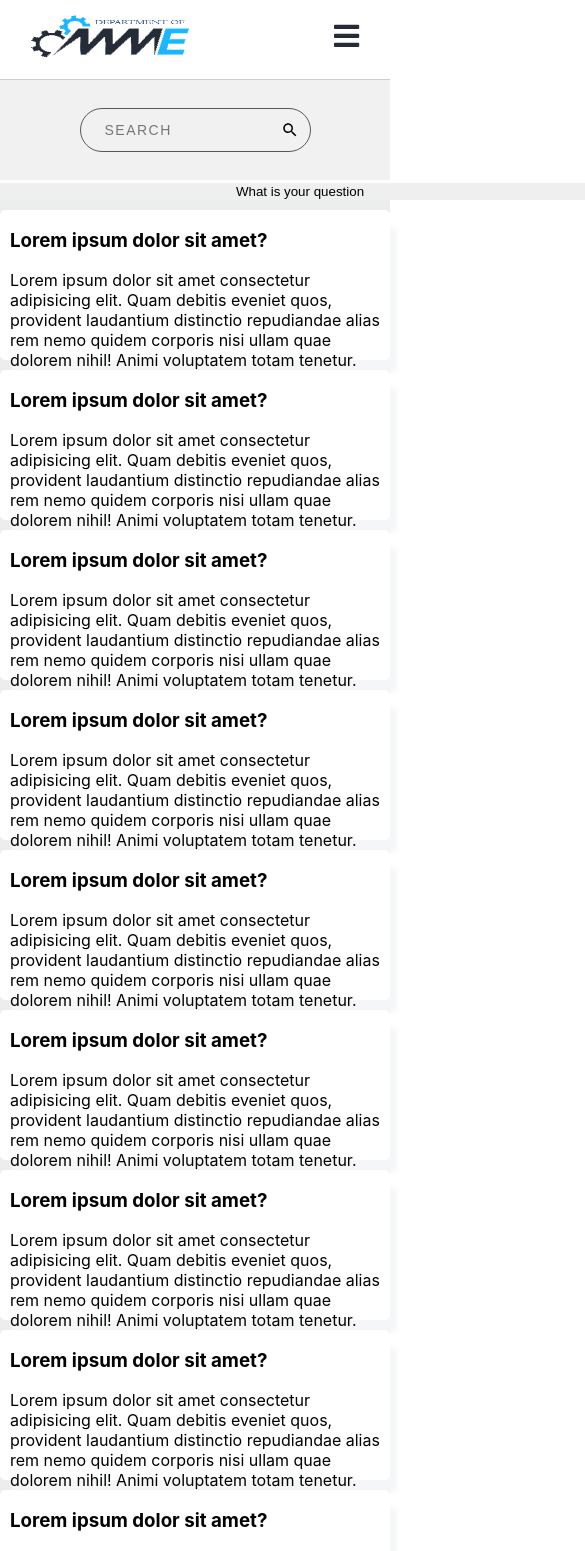
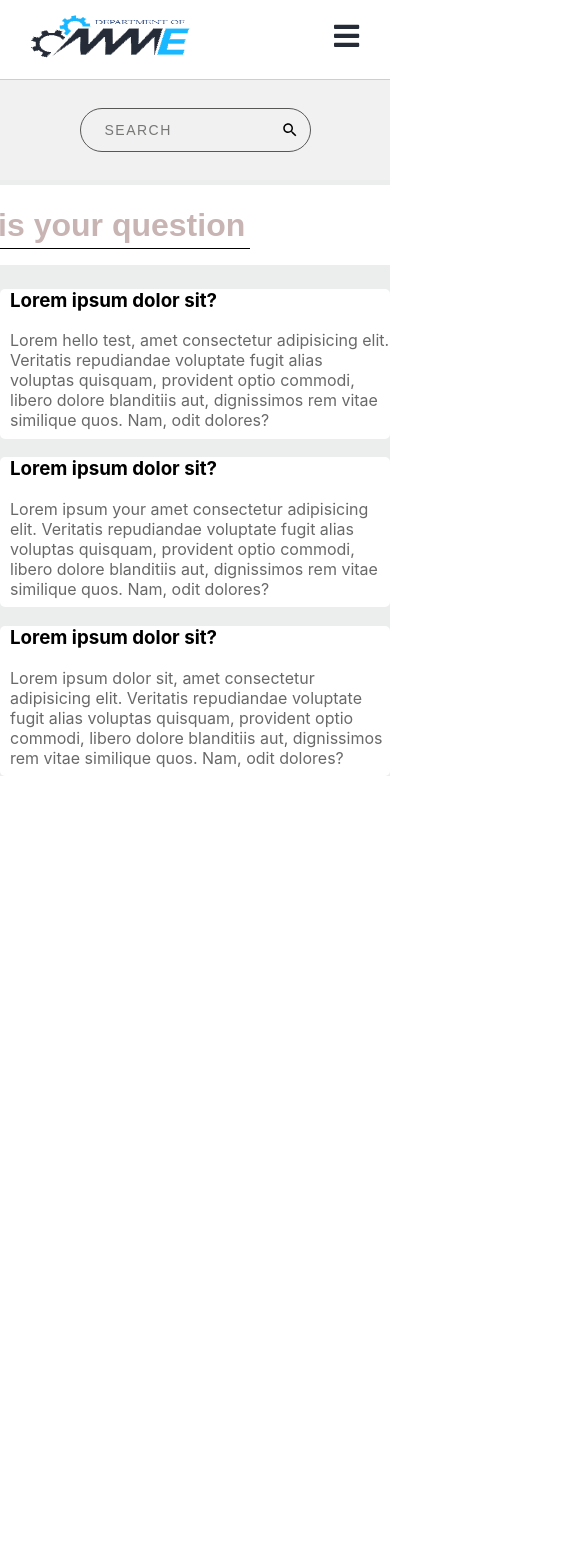
Before and after one commit to ansh2701/mmevnit, a Next.js app: page /query in a window 390 px wide. Shown: the top 1551 px of the page, 585 px wide, since content can reach past the window. After the commit the page ends 848 px from the top, so only its background shows below. Built offline with nearby package versions, Linux system fonts and the light colour scheme.

Commit message:
query search

```diff
--- a/components/Card.js
+++ b/components/Card.js
@@ -36,7 +36,7 @@ const Card = ({ notice }) => {
           </div>
         </div>
         <div className={styles.meta}>{notice.Notice.description}</div>
-        <div>
+        <div className={styles.footer}>
           {notice.Notice.submit && (
             <div className={styles.submit}>
               Submit on : {notice.Notice.submit}
--- a/components/QuesCard.js
+++ b/components/QuesCard.js
@@ -1,16 +1,11 @@
-const QuesCard = () => {
+const QuesCard = ({ question, answer }) => {
   return (
     <div className="card">
       <div className="question">
-        <h3>Lorem ipsum dolor sit amet?</h3>
+        <h3>{question}</h3>
       </div>
       <div className="answer">
-        <p>
-          Lorem ipsum dolor sit amet consectetur adipisicing elit. Quam debitis
-          eveniet quos, provident laudantium distinctio repudiandae alias rem
-          nemo quidem corporis nisi ullam quae dolorem nihil! Animi voluptatem
-          totam tenetur.
-        </p>
+        <p>{answer}</p>
       </div>
       <style jsx>{`
         .card {
@@ -18,9 +13,12 @@ const QuesCard = () => {
           padding-left: 10px;
           border-radius: 5px;
           background-color: #fff;
-          box-shadow: 10px 15px 5px -3px #f4f6f7;
-          height: 150px;
+          min-height: 150px;
           margin-top: 10px;
+        }
+        .answer p {
+          margin-bottom: 0;
+          color: dimgrey;
         }
       `}</style>
     </div>
--- a/pages/query.js
+++ b/pages/query.js
@@ -3,18 +3,59 @@ import Layout from "../components/Layout";
 import ModalCom from "../components/Modal";
 import QuesCard from "../components/QuesCard";
 
+const query = [
+  {
+    question: "Lorem ipsum dolor sit?",
+    answer:
+      "Lorem hello test, amet consectetur adipisicing elit. Veritatis repudiandae voluptate fugit alias voluptas quisquam, provident optio commodi, libero dolore blanditiis aut, dignissimos rem vitae similique quos. Nam, odit dolores?",
+  },
+  {
+    question: "Lorem ipsum dolor sit?",
+    answer:
+      "Lorem ipsum your amet consectetur adipisicing elit. Veritatis repudiandae voluptate fugit alias voluptas quisquam, provident optio commodi, libero dolore blanditiis aut, dignissimos rem vitae similique quos. Nam, odit dolores?",
+  },
+  {
+    question: "Lorem ipsum dolor sit?",
+    answer:
+      "Lorem ipsum dolor sit, amet consectetur adipisicing elit. Veritatis repudiandae voluptate fugit alias voluptas quisquam, provident optio commodi, libero dolore blanditiis aut, dignissimos rem vitae similique quos. Nam, odit dolores?",
+  },
+];
+
 const Query = () => {
+  const [fildata, setFildata] = useState(query);
   const [showModal, setShowModal] = useState(false);
+
+  const handleChange = (e) => {
+    const search = e.target.value.toLowerCase();
+    console.log(search);
+    if (search.length >= 3) {
+      setFildata(
+        query.filter(
+          (data) =>
+            data.answer.toLowerCase().includes(search) ||
+            data.question.toLowerCase().includes(search)
+        )
+      );
+    } else {
+      setFildata(query);
+    }
+  };
   return (
     <Layout>
+      <div className={`main ${showModal && "hide"}`}>
         <div className="search-bar">
           <div className="search__container">
-          <input className="search__input" type="text" placeholder="Search" />
+            <input
+              className="search__input"
+              type="text"
+              placeholder="Search"
+              onChange={handleChange}
+            />
           </div>
         </div>
         <div>
           <button onClick={() => setShowModal(true)} className="btn">
-          What is your question
+            <span>What is your question</span>
           </button>
           <ModalCom
             onClose={() => setShowModal(false)}
@@ -24,27 +65,28 @@ const Query = () => {
             Hello from the modal!
           </ModalCom>
         </div>
-      <div className={`q-container ${showModal && "hide"}`}>
-        <QuesCard />
-        <QuesCard />
-        <QuesCard />
-        <QuesCard />
-        <QuesCard />
-        <QuesCard />
-        <QuesCard />
-        <QuesCard />
-        <QuesCard />
-        <QuesCard />
+        <div className="q-container">
+          {fildata.map((data, index) => (
+            <QuesCard
+              question={data.question}
+              answer={data.answer}
+              key={index}
+            />
+          ))}
         </div>
+
         <style jsx>{`
-        .q-container {
+          .main {
             display: flex;
-          justify-content: center;
+            /* justify-content: center; */
             flex-direction: column;
             min-height: 80vh;
             width: 100%;
             align-items: center;
             background-color: #eceded;
+          }
+          .q-container {
+            max-width: 800px;
           }
           .hide {
             position: fixed;
@@ -102,10 +144,24 @@ const Query = () => {
           }
           .btn {
             width: 600px;
+            height: 80px;
             border: none;
-          justify-content: center;
+            margin: 5px;
+            background: #fff;
+            text-align: left;
+            cursor: pointer;
+          }
+          .btn span {
+            font-size: 2rem;
+            font-weight: 700;
+
+            margin: 5px;
+            padding: 5px;
+            color: #c9b4b4;
+            border-bottom: 1px solid #000;
           }
         `}</style>
+      </div>
     </Layout>
   );
 };
--- a/styles/Card.module.css
+++ b/styles/Card.module.css
@@ -71,6 +71,6 @@
   padding-right: 0.5rem;
 }
 
-.deadline {
-  margin-top: 2px;
+.footer {
+  padding-top: 5px;
 }
--- a/styles/Table.module.css
+++ b/styles/Table.module.css
@@ -1,5 +1,6 @@
 .container {
   width: auto;
+  box-shadow: 0 5px 20px 0 rgba(0, 0, 0, 0.3);
 }
 
 .container th {
@@ -12,9 +13,8 @@
 }
 
 .table,
-.table thead,
 .table td {
-  border: 1px solid black;
+  border: 0.2px solid rgba(180, 180, 180, 0.3);
   border-collapse: collapse;
 }
 
@@ -25,3 +25,15 @@
 .double td {
   border: none;
 }
+
+.table td:hover {
+  font-size: 30px;
+  font-weight: 600;
+}
+
+@media screen and (max-width: 600px) {
+  .container th {
+    width: 50px;
+    height: 80px;
+  }
+}
```
Also changed, not shown: pages/timetable.js (+4 -4 lines). Lines whose indentation alone changed are shown as unchanged.
